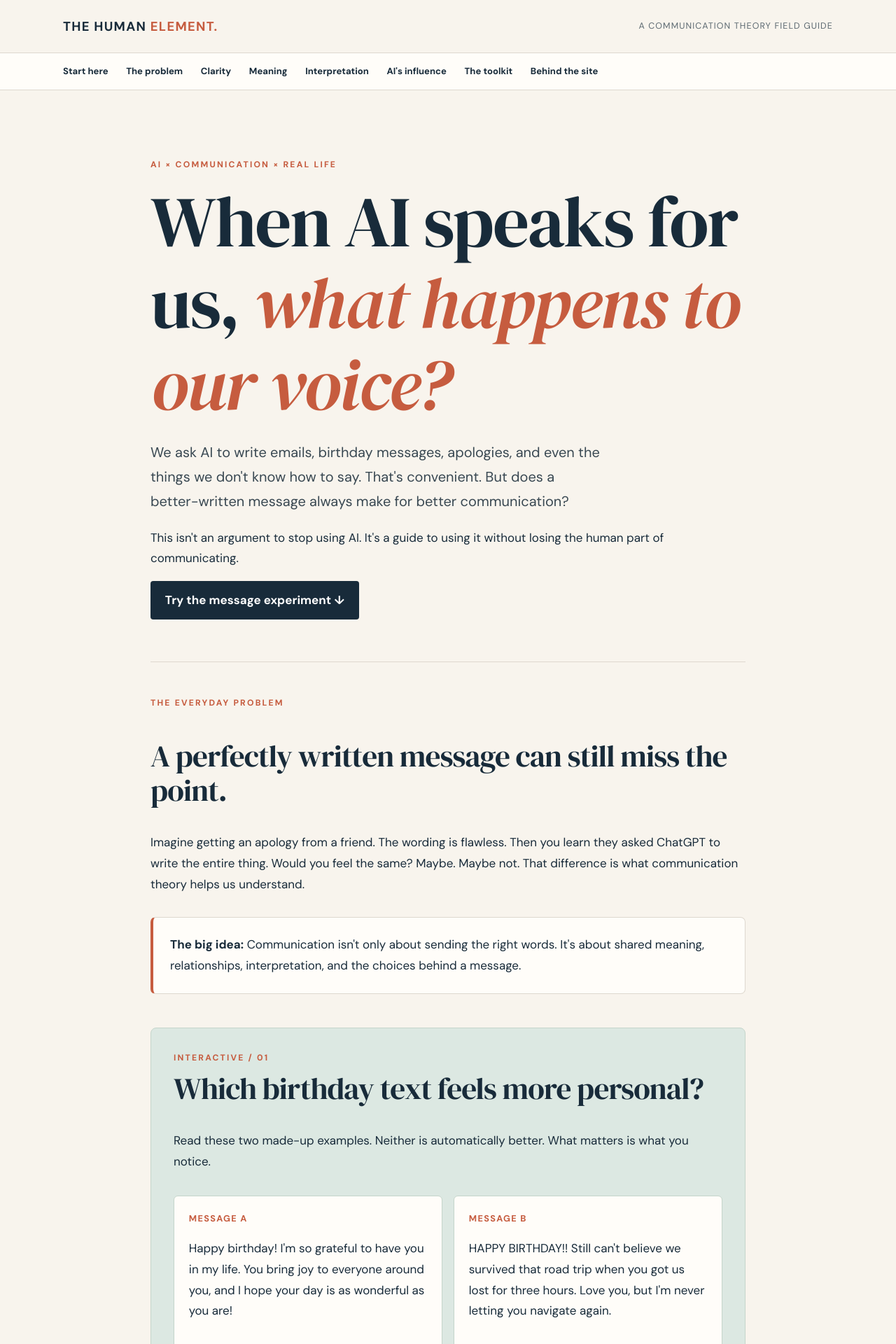
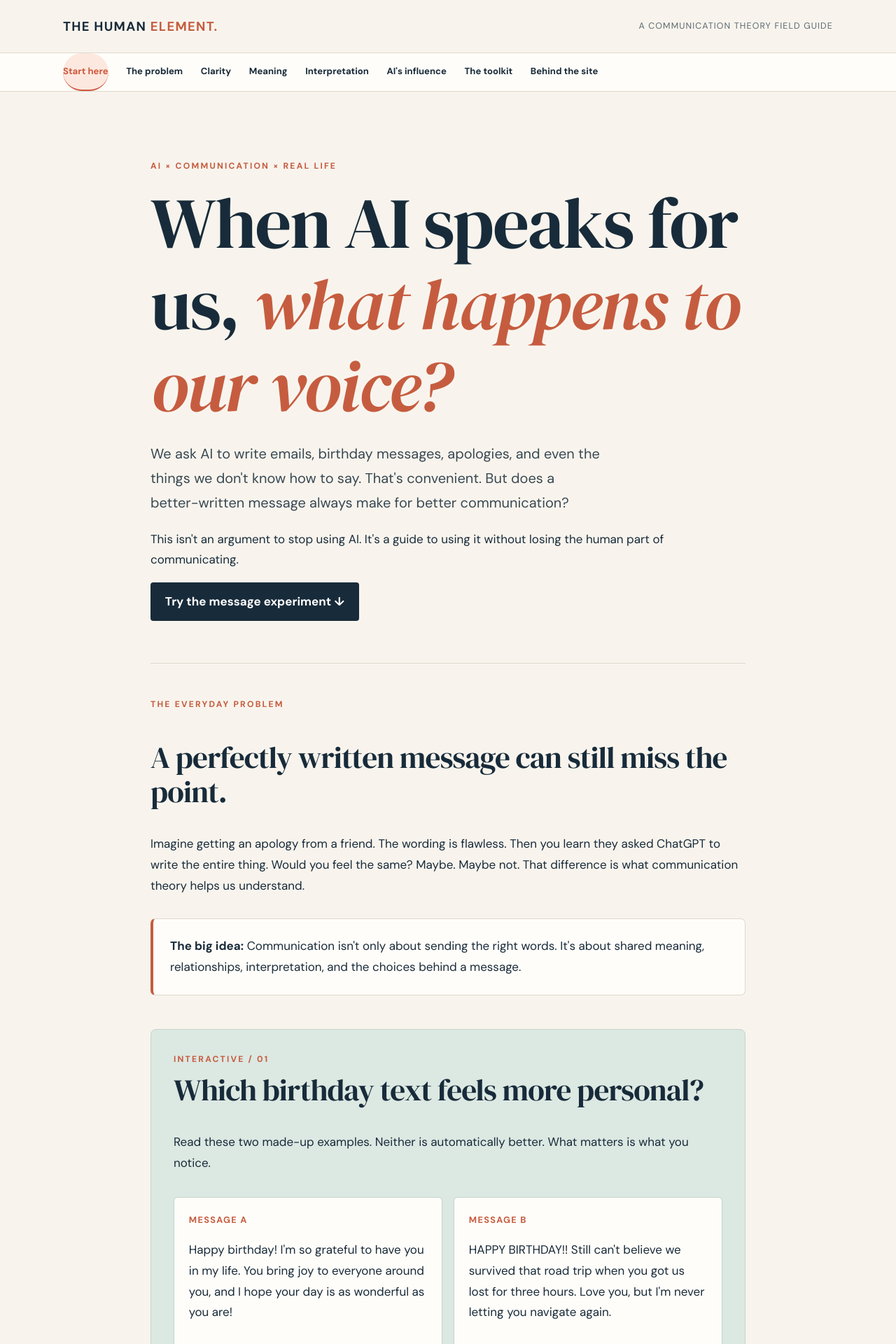
Before and after one commit to Darbyclose/comm-primer, a Jekyll site: the page built from index.md, in a window 1280 px wide. Shown: the top 1920 px of the page at 70% size. Built offline with Jekyll 4.4.1, drawn with Linux system fonts in a browser that asks for light colours.

Commit message:
Highlight active navigation link in site-nav
Add styles for active navigation link highlighting.

```diff
--- a/assets/css/style.scss
+++ b/assets/css/style.scss
@@ -400,3 +400,12 @@ th { background: var(--sage); }
     padding: 1.2rem;
   }
 }
+
+/* Highlight the current page in navigation */
+.site-nav a.active {
+  color: #cf573c;
+  background-color: #fce8df;
+  border-radius: 999px;
+  font-weight: 700;
+  border-bottom: 2px solid #cf573c;
+}
```
